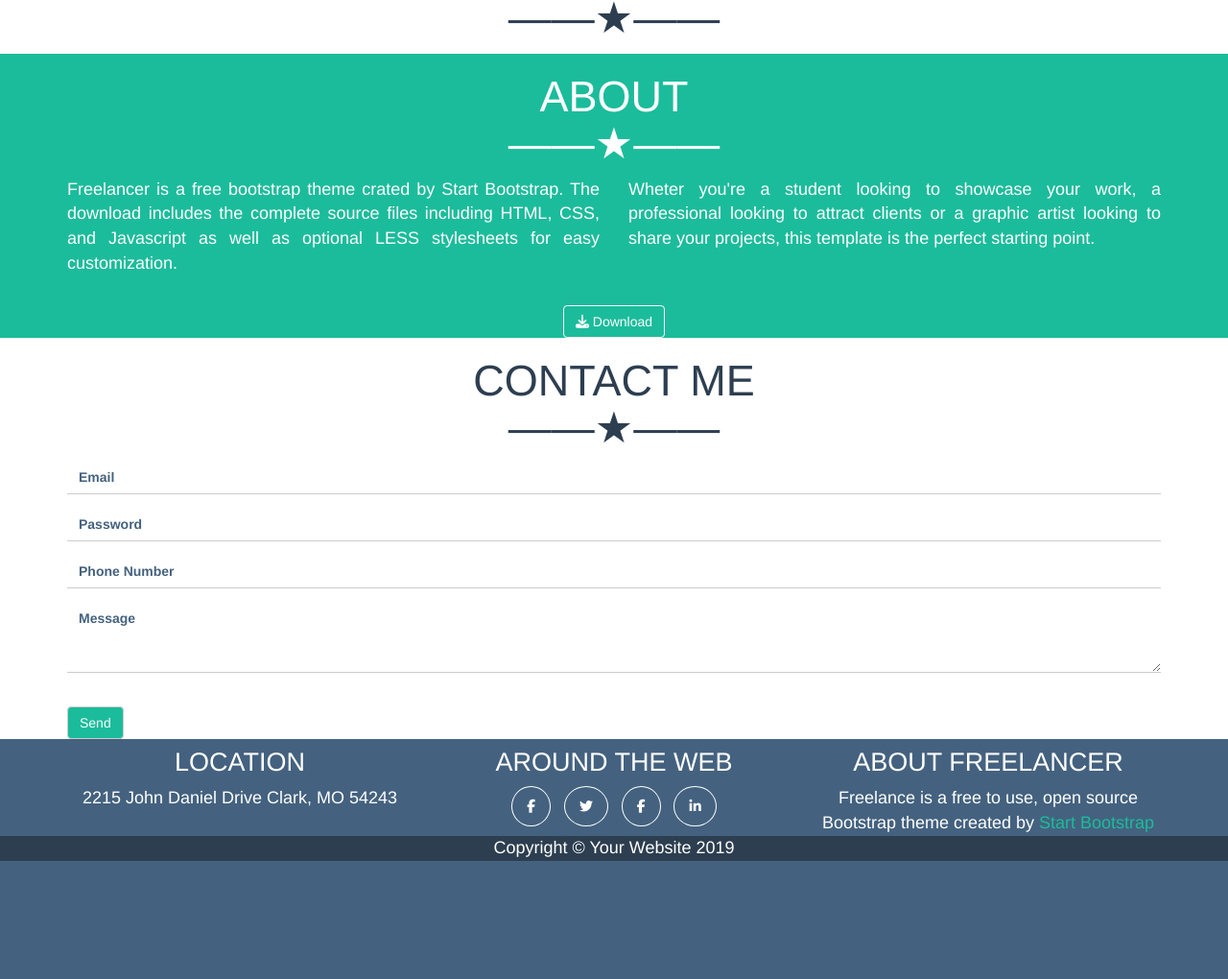
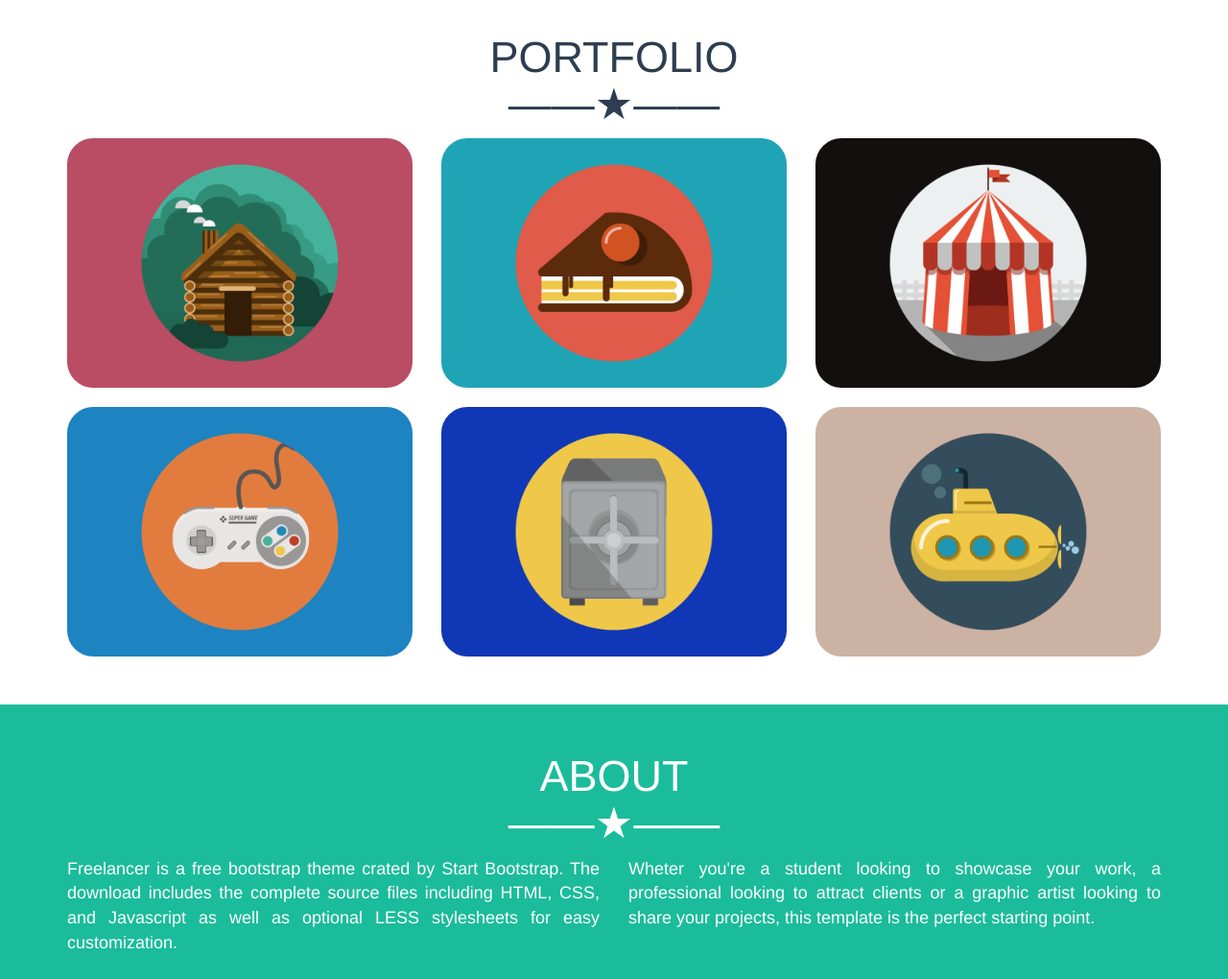
Before and after one commit to Antonio-Donadoni/html-css-bootstrap-freelancer, a plain HTML site: page index.html in a window 1280 px wide. Shown: the part 680-1700 px from the top of the page at 96% size. Drawn offline with nearby package versions, Linux system fonts and the light colour scheme.

Commit message:
ADD PORTFOLIO SECTION + FIX FORM BORDER

```diff
--- a/css/main.css
+++ b/css/main.css
@@ -27,6 +27,15 @@ h1::after, h2::after {
 
 }
 
+button {
+  font-size: 1.5rem;
+  font-weight: bold;
+}
+
+section {
+  padding: 30px 0;
+}
+
 /* CSS HEADER */
 nav, .credits {
 background-color: #2d3e50;
@@ -54,7 +63,9 @@ text-align: center;
 margin-top: 20px;
 background-color: #1bbc9b;
 color: #fff;
-border: #fff solid 1px;
+border: #fff solid 2px;
+font-size: 1rem;
+font-weight: bold;
 }
 
 #portfolio , #contact {
@@ -62,7 +73,12 @@ background-color: white;
 text-align: center;
 color: #2d3e50;
 }
-
+#portfolio img {
+  max-width: 20rem;
+  margin-bottom: 20px;
+  border-radius: 1.5rem;
+  ;
+}
 #contact form {
   text-align: left;
 }
@@ -70,12 +86,18 @@ color: #2d3e50;
 margin-top: 20px;
 background-color: #1bbc9b;
 color: #fff;
+font-size: 1rem;
+font-weight: bold;
  }
+#contact .form-group {
+  padding-bottom: 10px;
+   border-bottom: 1px #ccc solid;
+}
 
  #contact .form-group input,
  #contact .form-group textarea{
    border: none;
-   border-bottom: 1px #ccc solid;
+   resize: none;
    box-shadow: none;
    border-radius: 0;
  }
@@ -97,23 +119,27 @@ color: #fff;
 /* CSS FOOTER */
  footer {
   background-color: #44627f;
-  height: 400px;
   color: #fff;
   text-align: center;
 }
 
-footer a {
+footer li {
+  margin: 5px;
+}
+footer i {
+  font-size: 1rem;
+
+}
+footer li a {
   color: #1bbc9b;
-}
+  color: #fff;
+  padding: 15px 15px;
+  border-radius: 50%;
+  border: solid 2px #fff;
 
-footer li a {
-  color: #fff;
+
 }
 
 footer li {
   display: inline-block;
-  padding: 10px 15px;
-  border-radius: 50%;
-  border: solid 1px #fff;
-  margin: 0 5px;
 }
--- a/index.html
+++ b/index.html
@@ -49,23 +49,22 @@
             </div>
             <div class="row">
               <div class="col-md-6 col-lg-4">
-
+                <img src="img/cabin.png" alt="cabin">
               </div>
               <div class="col-md-6 col-lg-4">
-
+                <img src="img/cake.png" alt="cake">
               </div>
               <div class="col-md-6 col-lg-4">
-
-              </div>
-
-              <div class="col-md-6 col-lg-4">
-
+                <img src="img/circus.png" alt="circus">
               </div>
               <div class="col-md-6 col-lg-4">
-
+                <img src="img/game.png" alt="game">
               </div>
               <div class="col-md-6 col-lg-4">
-
+                <img src="img/safe.png" alt="safe">
+              </div>
+              <div class="col-md-6 col-lg-4">
+                <img src="img/submarine.png" alt="submarine">
               </div>
             </div>
           </div>
@@ -126,6 +125,7 @@
 
       <!-- FOOTER -->
       <footer>
+        <section>
           <div class="container">
             <div class="row">
               <div class="col-md-4">
@@ -144,11 +144,12 @@
               <div class="col-md-4">
                 <h4>ABOUT FREELANCER</h4>
                 <span>Freelance is a free to use, open source Bootstrap theme created by <a href="#">Start Bootstrap</a> </span>
-
               </div>
             </div>
           </div>
-        <div class="credits">
+        </section>
+
+        <section class="credits">
           <div class="container">
             <div class="row">
               <div class="col-xs-12">
@@ -156,7 +157,7 @@
               </div>
             </div>
           </div>
-        </div>
+        </section>
 
       </footer>
 
```
Lines whose indentation alone changed are shown as unchanged.
